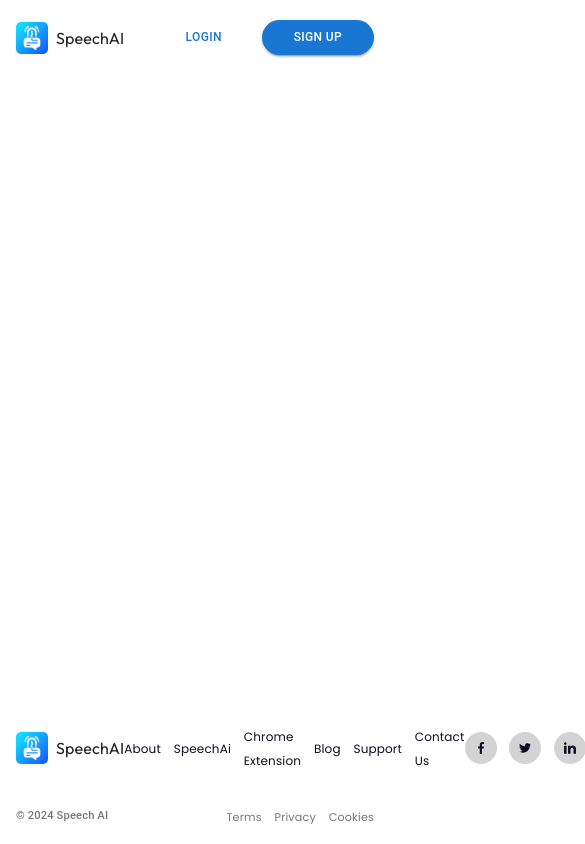
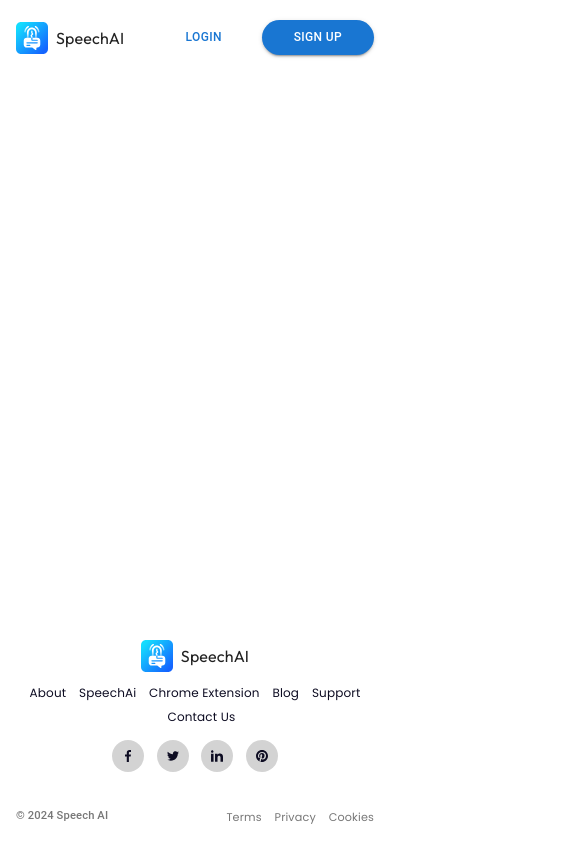
Before and after one commit to nazmulsujon/speechAI-UI, a React (Vite) app: page /transcribed-details in a window 390 px wide. Shown: the top 844 px of the page, 585 px wide, since content can reach past the window. Built offline with nearby package versions, Linux system fonts and the light colour scheme.

Commit message:
made responsive the footer

```diff
--- a/src/components/Common/LargeFooter.tsx
+++ b/src/components/Common/LargeFooter.tsx
@@ -47,12 +47,20 @@ export default function LargeFooter() {
       <Box
         sx={{
           display: 'flex',
+          flexDirection: { xs: 'column', md: 'row' },
           justifyContent: 'space-between',
           alignItems: 'center',
           my: '20px',
         }}
       >
-        <Stack alignItems="center" direction="row" spacing={1}>
+        <Stack
+          alignItems="center"
+          direction="row"
+          spacing={1}
+          sx={{
+            mb: { xs: 1, md: 0 },
+          }}
+        >
           <Link to="/" style={{ width: '32px', display: 'flex', justifyContent: 'center', alignItems: 'center' }}>
             <img src="/logo.svg" alt="logo" style={{ width: '100%' }} />
           </Link>
@@ -67,7 +75,12 @@ export default function LargeFooter() {
           </Box>
         </Stack>
 
-        <ul style={{ display: 'flex', justifyContent: 'space-between', alignItems: 'center' }}>
+        <Stack
+          sx={{
+            mb: { xs: 1.5, md: 0 },
+          }}
+        >
+          <ul style={{ display: 'flex', flexWrap: 'wrap', justifyContent: 'center', alignItems: 'center' }}>
             {menuItems.map((item, index) => (
               <li style={{ listStyle: 'none', marginLeft: index !== 0 ? '0.8rem' : '0' }} key={index}>
                 <Link
@@ -79,6 +92,7 @@ export default function LargeFooter() {
               </li>
             ))}
           </ul>
+        </Stack>
 
         <ul style={{ display: 'flex', justifyContent: 'space-between', alignItems: 'center' }}>
           {socials.map((item, index) => (
```
Lines whose indentation alone changed are shown as unchanged.
